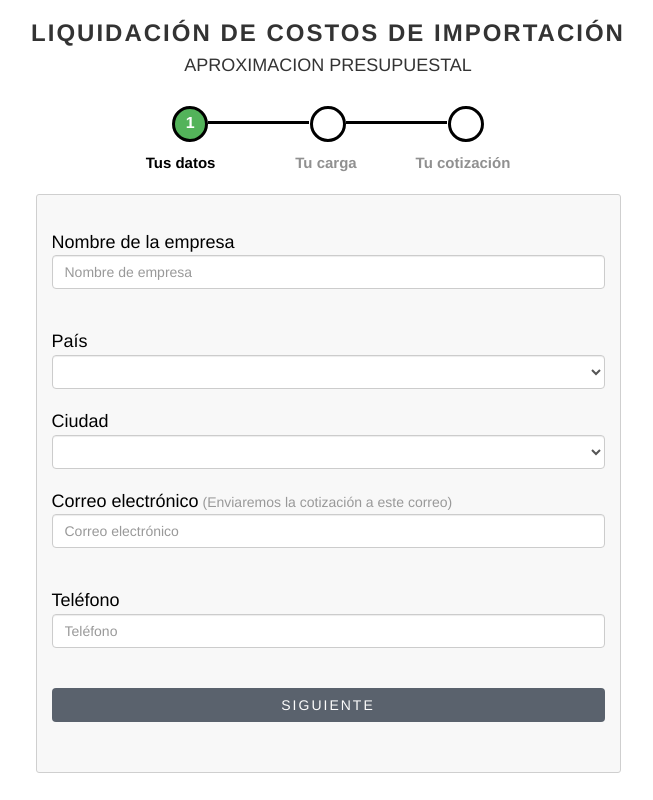
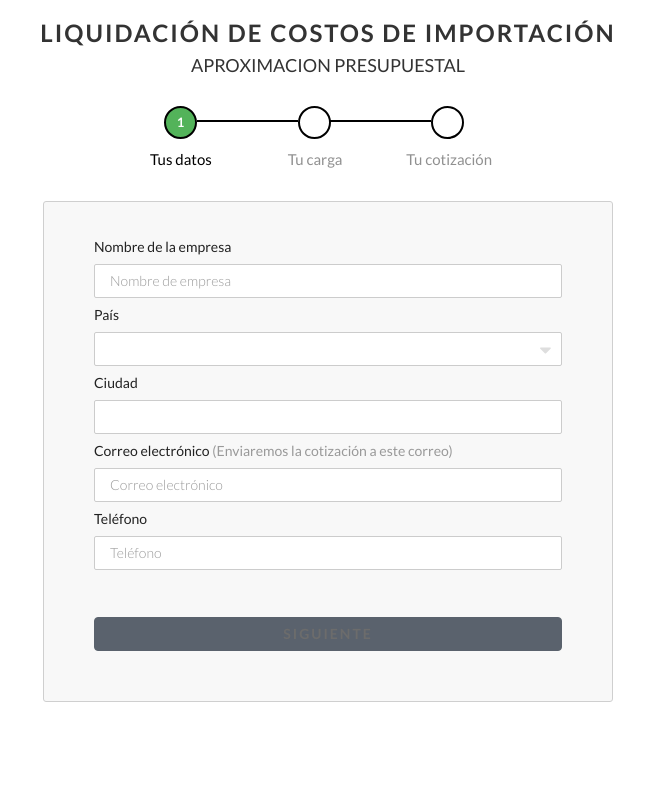
Before and after one commit to JoinAndEnjoy/liquidacionmelyak, a Django app: template main/templates/index.html in a window 1280 px wide. Shown: the whole page, without its empty margins (312-965 px from the left). Run offline with Django 3.2, Linux system fonts and the light colour scheme; the template is opened without the code that fills it, so the values that code supplies are empty; some libraries are stand-ins or nearby versions.

Commit message:
Changed styles

```diff
--- a/main/templates/index.html
+++ b/main/templates/index.html
@@ -7,9 +7,10 @@
 	<title>Liquidación de costos de importación</title>
 	<!-- imports css y algunos javascript-->
 	<!-- Bootstrap & Angular; es posible que los queramos local-->
-		<link rel="stylesheet" href="{{STATIC_URL}}css/style.css" type="text/css" media="screen">
+
 	<link rel="stylesheet" href="https://maxcdn.bootstrapcdn.com/bootstrap/3.3.5/css/bootstrap.min.css">
 	<link rel="stylesheet" href="https://maxcdn.bootstrapcdn.com/font-awesome/4.5.0/css/font-awesome.min.css">
+	<link rel="stylesheet" href="{{STATIC_URL}}css/style.css" type="text/css" media="screen">
 	<script src="http://ajax.googleapis.com/ajax/libs/angularjs/1.3.14/angular.min.js"></script> <!-- Para Angular -->
 </head>
 <body>
@@ -18,43 +19,55 @@
 		<h4 class="uppercase centrado">Aproximacion presupuestal</h4>
 		<div class="cajaBolas">
 			<div class="palCentro">
+				<div class = "bola-container">
 					<span id="bola1" class="bolitas primera activa movidas">
 						<span id="chulo1" class="glyphicon glyphicon-ok" aria-hidden="true"></span>
 						<span id="num1">1</span>
 					</span>
+					<span id="textoB1" class="textoBolas">Tus datos</span>
+				</div>
+				<div class = "bola-container">
 					<span id="bola2" class="bolitas segunda apagada movidas">
 						<span id="chulo2" class="glyphicon glyphicon-ok" aria-hidden="true"></span>
 						<span id="num2">2</span>
 					</span>
+					<span id="textoB2" class="textoBolas">Tu carga</span>
+				</div>
+				<div class = "bola-container">
 					<span id="bola3" class="bolitas tercera apagada"><span id="num3">3</span></span><br/>
+					<span id="textoB3" class="textoBolas">Tu cotización</span>
 				</div>
-				<div class="palCentro">
-					<span id="textoB1" class="textoBolas">Tus datos</span>
-					<span id="textoB2" class="textoBolas">Tu carga</span>
-					<span id="textoB3" class="textoBolas">Tu cotización</span>
+
+
+
 			</div>
 		</div>
 		<div id="Parte1" class="row"><!-- XXX PARTE1 XXX -->
-				<div class="cuadrado col-md-6 col-md-offset-3 col-sm-8 col-sm-offset-2 col-xs-12">
+			<div class="cuadrado col-sm-6 col-sm-offset-3">
 				<form name="myForm1">
 					<span class="dato agrandado">Nombre de la empresa</span><br/>
-						<input ng-model="user.nombre" type="text" name="nombreDeEmpresa" class="entrada agrandado orientadoDerecha form-control" placeholder="Nombre de empresa"/><br/>
-						<span id="avisoNombre" class="aviso">Debes poner el nombre de tu compañia</span><br/>
+					<input ng-model="user.nombre" type="text" name="nombreDeEmpresa" class="simplebox entrada agrandado orientadoDerecha form-control" placeholder="Nombre de empresa"/>
+					<span id="avisoNombre" class="aviso">Debes poner el nombre de tu compañia</span>
 
 					<span class="dato agrandado">País</span><br/>
-						<select ng-model="user.paisDatos" id="paisDatos" class="entrada dropdowns agrandado orientadoDerecha form-control" name="el_pais_datos" ng-change="cambiarCiudades(user.paisDatos, 0)" ng-options="template.cc_fips as template.nombre_pais for template in configPais"></select><br/>
+					<div class = "mi-clase">
+						<select ng-model="user.paisDatos" id="paisDatos" class="entrada dropdowns agrandado orientadoDerecha form-control" name="el_pais_datos" ng-change="cambiarCiudades(user.paisDatos, 0)" ng-options="template.cc_fips as template.nombre_pais for template in configPais"></select>
+
+						<span class = "fa fa-caret-down icono-select"></span>
+
+					</div>
 
 					<div class="row">
-							<span class="col-md-11 col-sm-11 col-xs-11 dato agrandado">Ciudad</span><i id="icono_datos" class="col-md-1 col-sm-1 col-xs-1 fa fa-spinner fa-spin"></i><br/>
+						<span class="col-md-11 col-sm-11 col-xs-11 dato agrandado">Ciudad</span><i id="icono_datos" class="col-md-1 col-sm-1 col-xs-1 fa fa-spinner fa-spin"></i>
 					</div>
-						<select ng-model="user.ciudad_datos" id="ciudad_datos" class="entrada dropdowns agrandado orientadoDerecha form-control" name="ciudad_datos" ng-options="template.nombre_ciudad as template.nombre_ciudad for template in configCiudad"></select><br/>
+					<select ng-model="user.ciudad_datos" id="ciudad_datos" class="entrada dropdowns agrandado orientadoDerecha form-control" name="ciudad_datos" ng-options="template.nombre_ciudad as template.nombre_ciudad for template in configCiudad"></select>
 
 					<span class="dato agrandado">Correo electrónico</span><span class="escondido"> (Enviaremos la cotización a este correo)</span><br/>
-						<input ng-model="user.correo" type="email" name="correoElectronico" value="" class="entrada agrandado orientadoDerecha form-control" placeholder="Correo electrónico"/><br/>
-						<span id="avisoCorreo" class="aviso">Debes poner el correo de tu compañia</span><br/>
+					<input ng-model="user.correo" type="email" name="correoElectronico" value="" class="simplebox entrada agrandado orientadoDerecha form-control" placeholder="Correo electrónico"/>
+					<span id="avisoCorreo" class="aviso">Debes poner el correo de tu compañia</span>
 
-						<span class="dato agrandado">Teléfono</span><br/>
-						<input ng-model="user.telefono" type="tel" name="telefono" value="" class="entrada agrandado orientadoDerecha form-control" placeholder="Teléfono"/><br/>
+					<span class="dato agrandado">Teléfono</span>
+					<input ng-model="user.telefono" type="tel" name="telefono" value="" class="simplebox entrada agrandado orientadoDerecha form-control" placeholder="Teléfono"/><br/>
 					<span id="avisoTelefono" class="aviso">Debes poner el telefono de tu compañia</span><br/>
 
 					<button id="boton1" class="btn elboton uppercase separado agrandado" type="button" ng-click="mostrarPag(2)" disabled/>Siguiente</button>
--- a/main/templates/static/css/style.css
+++ b/main/templates/static/css/style.css
@@ -34,9 +34,21 @@ h1,h2,h3,h4,h5,h6 {font-family: "Lato";}
   text-align: center;
 }
 
-#textoB1 {color:#000000; margin-right:76px;}
-#textoB2 {color:#909090; margin-right:55px;}
-#textoB3 {color:#909090;}
+#textoB1 {
+  color:#000000;
+  display: block;
+  margin-left: -14px;
+}
+#textoB2 {
+  color:#909090;
+  display: block;
+  margin-left: -10px;
+}
+#textoB3 {
+  color:#909090;
+  display: block;
+  margin-left: -25px;
+}
 /* 3) Aqui va lo relacionado con la parte de arriba donde van las bolas*/
 .cajaBolas
 {
@@ -47,28 +59,29 @@ h1,h2,h3,h4,h5,h6 {font-family: "Lato";}
 .bolitas
 {
   border-radius: 50%;
-  width: 36px;
-  height: 36px;
-  border:3px solid transparent;
+  width: 33px;
+  height: 33px;
+  border:2px solid transparent;
   border-color: black;
   display: inline-block;
-  padding-top: 3px;
-  font-size: 16px;
-  font-weight: 900;
+  padding-top: 5px;
+  font-size: 13px;
+  font-weight: 700;
   color: white;
   position:relative;
+  text-align: center;
 }
 
 .bolitas.primera:before,.bolitas.segunda:before
 {
   content:"";
   width:101px;
-  height:3px;
+  height:2px;
   background-color:#000000;
   top:-webkit-calc(50% - 3px);
   top:-moz-calc(50% - 3px);
   top:calc(50% - 3px);
-  left:110%;
+  left:106%;
   position:absolute;
 }
 
@@ -85,9 +98,8 @@ h1,h2,h3,h4,h5,h6 {font-family: "Lato";}
 .textoBolas
 {
   font-size:15px;
-  font-weight:600;
-  position: relative;
-  top: 10px;
+  font-weight:500;
+  margin-top: 10px;
 }
 
 /* 4) Para el cuadrado*/
@@ -97,9 +109,6 @@ h1,h2,h3,h4,h5,h6 {font-family: "Lato";}
   border-style: solid;
   border-color: #cfcfcf;
   border-width: 1px;
-  width: 100%;
-  margin-left: auto;
-  margin-right: auto;
   border-radius: 3px;
   padding-left: 50px;
   padding-right: 50px;
@@ -108,7 +117,11 @@ h1,h2,h3,h4,h5,h6 {font-family: "Lato";}
 }
 
 /*Esto es para que al comienzo solo se vea la parte 1 del formulario*/
-#Parte1   {display: block;}
+#Parte1   {
+  display: block;
+  margin-left: 0px;
+  margin-right: 0px;
+}
 #Parte2   {display: none;}
 #Parte3   {display: none;}
 #waitting {display: none;}
@@ -131,7 +144,14 @@ h1,h2,h3,h4,h5,h6 {font-family: "Lato";}
   font-weight: 500;
 }
 
-.entrada {width: 100%;}
+.entrada {
+  width: 100%;
+  margin-top: 7px;
+  border-radius: 2px;
+  margin-bottom: 7px;
+}
+
+
 
 .dropdowns {width: 100%;}
 
@@ -151,10 +171,9 @@ h1,h2,h3,h4,h5,h6 {font-family: "Lato";}
 .elboton:hover {background-color: #579f43;}
 
 /* EXTRA) Este esta en todos los input*/
-.agrandado
-{
-  font-size: 18px;
-  font-weight: 500;
+.agrandado {
+  font-size: 14px;
+  color: #222222;
 }
 
 .orientadoDerecha {padding-left: 15px;}
@@ -226,3 +245,79 @@ h1,h2,h3,h4,h5,h6 {font-family: "Lato";}
 img#icono_destino {max-width: 100%; max-height: 100%;}
 
 #icono_datos {display: none;}
+
+select{
+  border-radius: 2px;
+  -webkit-appearance: none;
+  outline: none;
+
+  -webkit-box-shadow: none !important;
+  -moz-box-shadow: none !important;
+  box-shadow: none !important;
+}
+
+
+
+.simplebox {
+  outline: none;
+
+  -webkit-box-shadow: none !important;
+  -moz-box-shadow: none !important;
+  box-shadow: none !important;
+}
+
+.icono-select{
+
+  position: relative;
+  top: 141px;
+  left: 496px;
+  position: absolute;
+  top: 139px;
+  color: #DEDEDE;
+  font-size: 19px;
+}
+
+.bola-container{
+  display: inline-block;
+  text-align: left;
+}
+
+/* Large Devices, Wide Screens */
+@media only screen and (max-width : 1200px) {
+  .icono-select{
+    left: 393px;
+  }
+}
+
+/* Medium Devices, Desktops */
+@media only screen and (max-width : 992px) {
+  .icono-select{
+    left: 281px;
+  }
+}
+
+/* Small Devices, Tablets */
+@media only screen and (max-width : 768px) {
+
+}
+
+/* Extra Small Devices, Phones */
+@media only screen and (max-width : 480px) {
+  .icono-select{
+    left: 373px;
+  }
+
+  .cuadrado{
+    padding-left: 14px;
+    padding-right: 14px;
+    padding-bottom: 17px;
+    padding-top: 10px;
+  }
+}
+
+/* Custom, iPhone Retina */
+@media only screen and (max-width : 380px) {
+  .icono-select{
+    left: 268px;
+  }
+}
```
Also changed, not shown: 15 other files. Lines whose indentation alone changed are shown as unchanged.
